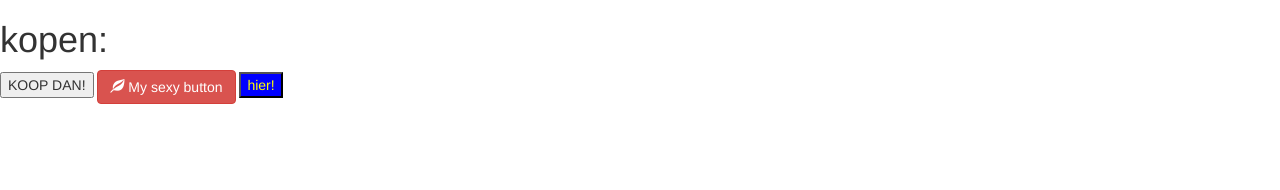
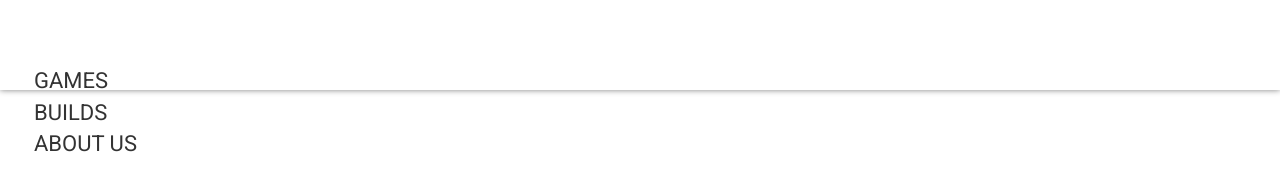
Before and after one commit to mathijsdrent/drntpc, a plain HTML site: page index.html in a window 1280 px wide. Drawn offline with nearby package versions, Linux system fonts and the light colour scheme.

Commit message:
Topnav balk toegevoegd en begonnen met list

```diff
--- a/css/DRNTstyle.css
+++ b/css/DRNTstyle.css
@@ -1,4 +1,24 @@
-#eigenStijl  {
-    color: yellow;
-    background-color: blue;
+}html {
+    font-family: 'roboto', sans-serif;
+ }
+h1 {
+    font-family: roboto, sans-serif;
 }
+#topnav{
+    position: fixed;
+    top:0;
+    left:0;
+    width:100%;
+    height:90px;
+    padding: 34px;
+ //   background-color:white;
+    box-shadow: 0 0 6px 0 rgba(128,128,128,1);
+}
+ul{
+    font-size: 22px;
+    font-family: roboto;
+    font-style: 100;
+    list-style: none;
+    display: inline;
+
+}
--- a/index.html
+++ b/index.html
@@ -8,7 +8,7 @@
 
     <!-- Bootstrap STIJL -->
     <link href="css/bootstrap.min.css" rel="stylesheet">
-    <link href="https://fonts.googleapis.com/css?family=Roboto:300,300i,400,400i,500,500i,700,700i" rel="stylesheet">
+    <link href="https://fonts.googleapis.com/css?family=Roboto:100,100i,300,300i,400,400i,500,500i,700,700i,900,900i" rel="stylesheet">
     <!--eigen stijl-->
     <link href="css/DRNTstyle.css" rel="stylesheet">
 
@@ -17,18 +17,13 @@
 
 
 <!--=============VAN HIER=================-->
-
-
-
-<h1>kopen:</h1>
-<button>KOOP DAN!</button>
-<a href="#" class="btn btn-danger"><span class="glyphicon glyphicon-leaf"></span> My sexy button</a>
-
-
-
-<button id="eigenStijl">hier!</button>
-
-
+<div id="topnav">
+    <ul>
+        <li>GAMES</li>
+        <li>BUILDS</li>
+        <li>ABOUT US</li>
+    </ul>
+</div>
 
 
 
```
Also changed, not shown: Assets/Asset 1.svg (added), Assets/Asset 2.svg (added), nieuwkelvindocument.txt (deleted).
